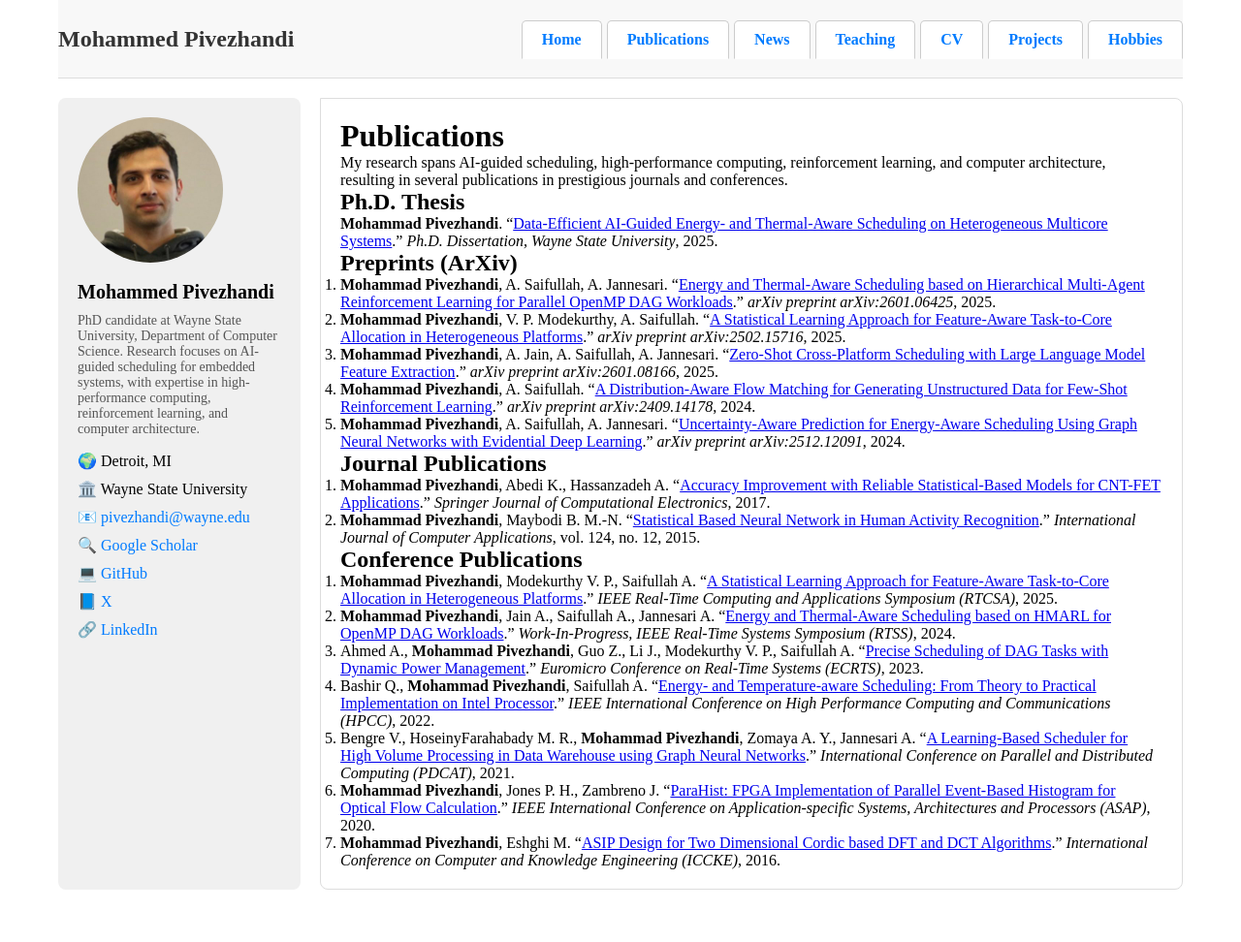
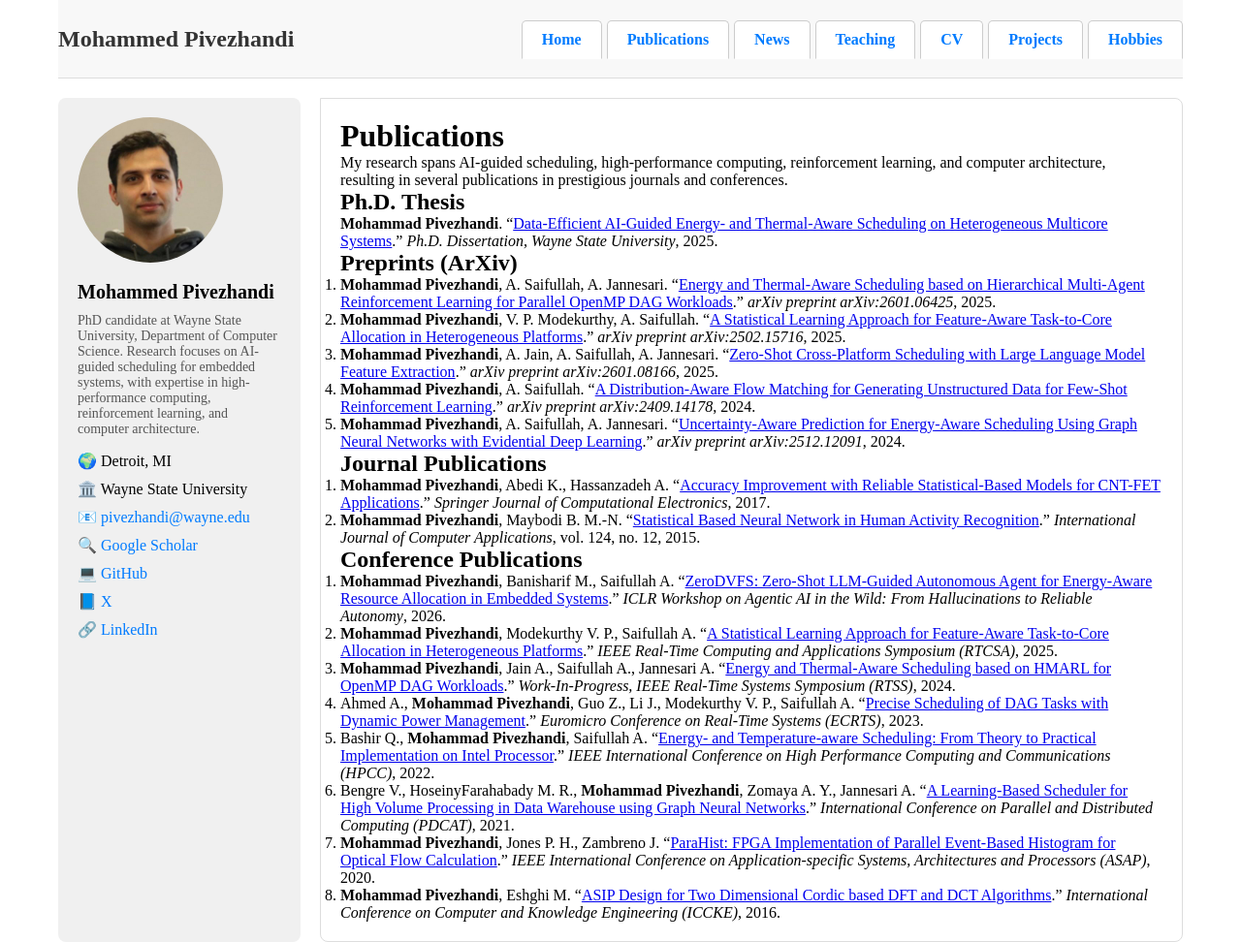
Before and after one commit to pivezhan/pivezhan.github.io, a Jekyll site: the page built from publications.md, in a window 1280 px wide. Shown: the whole page at 97% size. Built offline with Jekyll 4.4.1, drawn with Linux system fonts in a browser that asks for light colours; before the commit the page ends 918 px from its top, so only the background shows below that.

Commit message:
Add ICLR 2026 workshop paper and IWCMC 2026 TPC news
Publications:
- Added ZeroDVFS paper accepted at ICLR Workshop on Agentic AI in the Wild
- Authors: Mohammad Pivezhandi, M. Banisharif, A. Saifullah

News:
- Added IWCMC 2026 ML Symposium TPC invitation (March 2026)
- Added ICLR Workshop paper acceptance (March 2026)

🤖 Generated with [Claude Code](https://claude.com/claude-code)

Co-Authored-By: Claude <noreply@anthropic.com>

```diff
--- a/publications.md
+++ b/publications.md
@@ -32,16 +32,18 @@ My research spans AI-guided scheduling, high-performance computing, reinforcemen
 
 ## Conference Publications
 
-1. **Mohammad Pivezhandi**, Modekurthy V. P., Saifullah A. "[A Statistical Learning Approach for Feature-Aware Task-to-Core Allocation in Heterogeneous Platforms](https://rtcsa2025.github.io/?page=accepted_papers.html)." *IEEE Real-Time Computing and Applications Symposium (RTCSA)*, 2025.
+1. **Mohammad Pivezhandi**, Banisharif M., Saifullah A. "[ZeroDVFS: Zero-Shot LLM-Guided Autonomous Agent for Energy-Aware Resource Allocation in Embedded Systems](https://openreview.net/forum?id=meQZ7EoJPd)." *ICLR Workshop on Agentic AI in the Wild: From Hallucinations to Reliable Autonomy*, 2026.
 
-2. **Mohammad Pivezhandi**, Jain A., Saifullah A., Jannesari A. "[Energy and Thermal-Aware Scheduling based on HMARL for OpenMP DAG Workloads](https://ieeexplore.ieee.org/abstract/document/10844839)." *Work-In-Progress, IEEE Real-Time Systems Symposium (RTSS)*, 2024.
+2. **Mohammad Pivezhandi**, Modekurthy V. P., Saifullah A. "[A Statistical Learning Approach for Feature-Aware Task-to-Core Allocation in Heterogeneous Platforms](https://rtcsa2025.github.io/?page=accepted_papers.html)." *IEEE Real-Time Computing and Applications Symposium (RTCSA)*, 2025.
 
-3. Ahmed A., **Mohammad Pivezhandi**, Guo Z., Li J., Modekurthy V. P., Saifullah A. "[Precise Scheduling of DAG Tasks with Dynamic Power Management](https://par.nsf.gov/servlets/purl/10447646)." *Euromicro Conference on Real-Time Systems (ECRTS)*, 2023.
+3. **Mohammad Pivezhandi**, Jain A., Saifullah A., Jannesari A. "[Energy and Thermal-Aware Scheduling based on HMARL for OpenMP DAG Workloads](https://ieeexplore.ieee.org/abstract/document/10844839)." *Work-In-Progress, IEEE Real-Time Systems Symposium (RTSS)*, 2024.
 
-4. Bashir Q., **Mohammad Pivezhandi**, Saifullah A. "[Energy- and Temperature-aware Scheduling: From Theory to Practical Implementation on Intel Processor](https://ieeexplore.ieee.org/abstract/document/10074674)." *IEEE International Conference on High Performance Computing and Communications (HPCC)*, 2022.
+4. Ahmed A., **Mohammad Pivezhandi**, Guo Z., Li J., Modekurthy V. P., Saifullah A. "[Precise Scheduling of DAG Tasks with Dynamic Power Management](https://par.nsf.gov/servlets/purl/10447646)." *Euromicro Conference on Real-Time Systems (ECRTS)*, 2023.
 
-5. Bengre V., HoseinyFarahabady M. R., **Mohammad Pivezhandi**, Zomaya A. Y., Jannesari A. "[A Learning-Based Scheduler for High Volume Processing in Data Warehouse using Graph Neural Networks](https://link.springer.com/chapter/10.1007/978-3-030-96772-7_17)." *International Conference on Parallel and Distributed Computing (PDCAT)*, 2021.
+5. Bashir Q., **Mohammad Pivezhandi**, Saifullah A. "[Energy- and Temperature-aware Scheduling: From Theory to Practical Implementation on Intel Processor](https://ieeexplore.ieee.org/abstract/document/10074674)." *IEEE International Conference on High Performance Computing and Communications (HPCC)*, 2022.
 
-6. **Mohammad Pivezhandi**, Jones P. H., Zambreno J. "[ParaHist: FPGA Implementation of Parallel Event-Based Histogram for Optical Flow Calculation](https://ieeexplore.ieee.org/abstract/document/9153247)." *IEEE International Conference on Application-specific Systems, Architectures and Processors (ASAP)*, 2020.
+6. Bengre V., HoseinyFarahabady M. R., **Mohammad Pivezhandi**, Zomaya A. Y., Jannesari A. "[A Learning-Based Scheduler for High Volume Processing in Data Warehouse using Graph Neural Networks](https://link.springer.com/chapter/10.1007/978-3-030-96772-7_17)." *International Conference on Parallel and Distributed Computing (PDCAT)*, 2021.
 
-7. **Mohammad Pivezhandi**, Eshghi M. "[ASIP Design for Two Dimensional Cordic based DFT and DCT Algorithms](https://ieeexplore.ieee.org/document/7802151/)." *International Conference on Computer and Knowledge Engineering (ICCKE)*, 2016.
+7. **Mohammad Pivezhandi**, Jones P. H., Zambreno J. "[ParaHist: FPGA Implementation of Parallel Event-Based Histogram for Optical Flow Calculation](https://ieeexplore.ieee.org/abstract/document/9153247)." *IEEE International Conference on Application-specific Systems, Architectures and Processors (ASAP)*, 2020.
+
+8. **Mohammad Pivezhandi**, Eshghi M. "[ASIP Design for Two Dimensional Cordic based DFT and DCT Algorithms](https://ieeexplore.ieee.org/document/7802151/)." *International Conference on Computer and Knowledge Engineering (ICCKE)*, 2016.
```
Also changed, not shown: news.md (+2 -0 lines).
